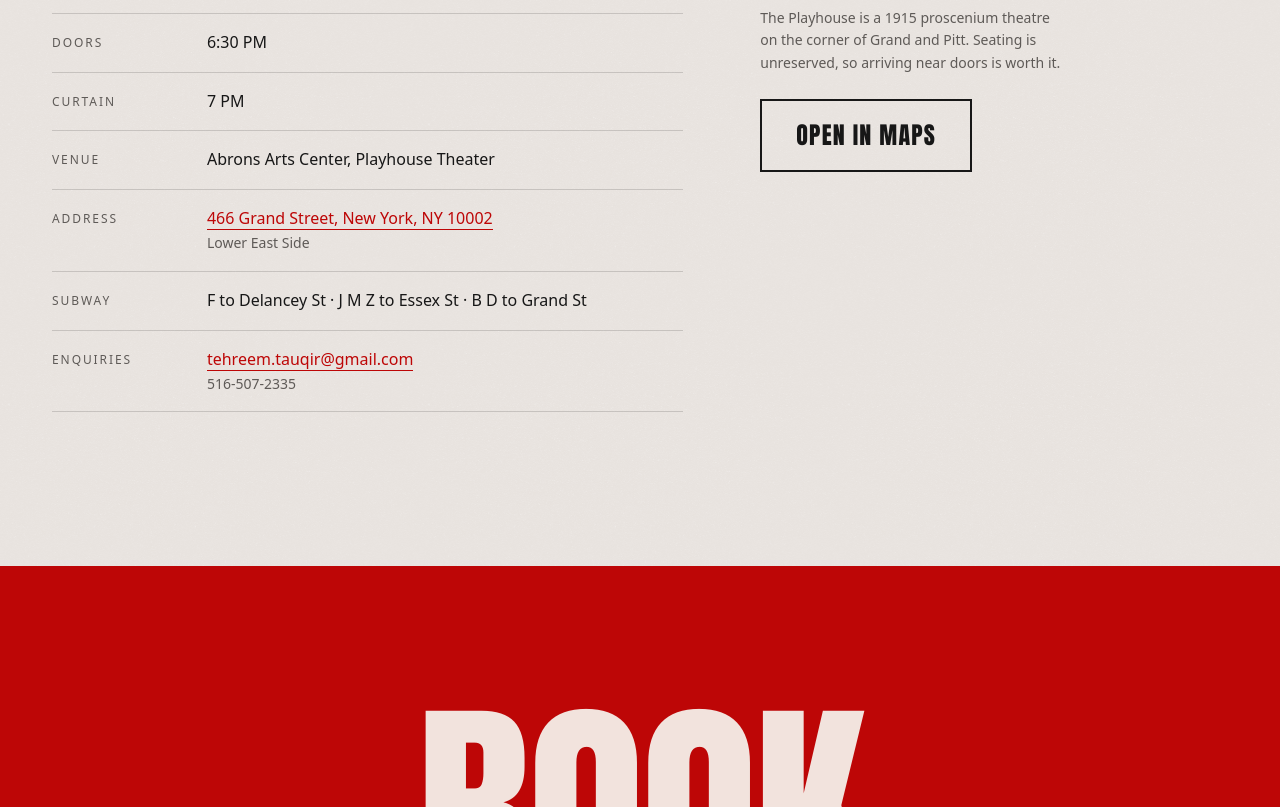
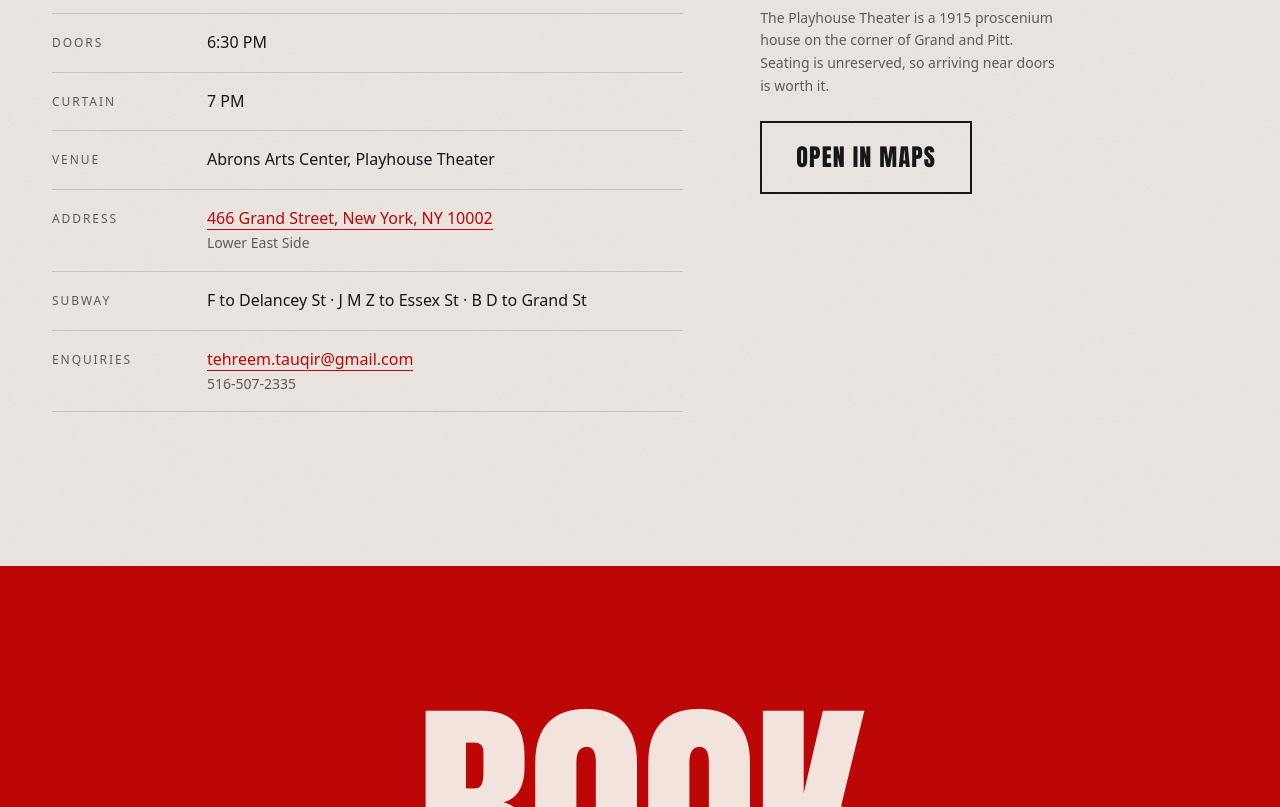
Before and after one commit to AryamanAgrawal/silsila, an Astro site in the folder site/: page / in a window 1280 px wide. Shown: the part 6585-7392 px from the top of the page. Built offline with nearby package versions, Linux system fonts and the light colour scheme; Astro itself is replaced by a stand-in of ours; a web font is replaced by a local one.

Commit message:
fix: Playhouse Theater in the venue prose too

```diff
--- a/site/src/components/Venue.astro
+++ b/site/src/components/Venue.astro
@@ -37,7 +37,7 @@ import { asset } from "@/lib/url";
       <div class="aside">
         <img class="lockup" src={asset("assets/motif/abrons-logo.png")} alt="Abrons Arts Center" width="576" height="60" loading="lazy" />
         <p class="note">
-          The Playhouse is a 1915 proscenium theatre on the corner of Grand and Pitt. Seating is
+          The Playhouse Theater is a 1915 proscenium house on the corner of Grand and Pitt. Seating is
           unreserved, so arriving near doors is worth it.
         </p>
         <a class="btn btn--ghost" href={event.venue.mapsUrl} target="_blank" rel="noopener noreferrer">Open in Maps</a>
```
